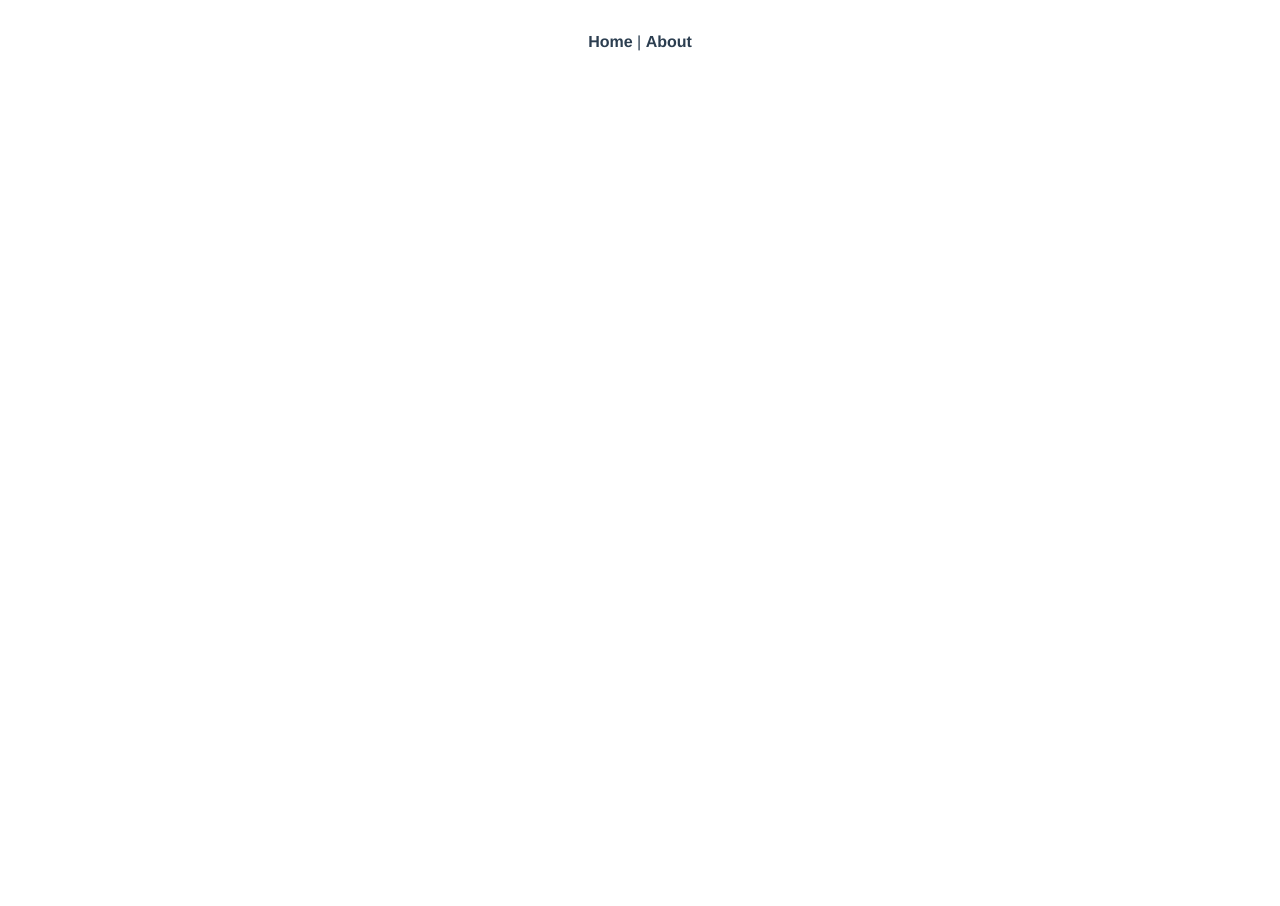
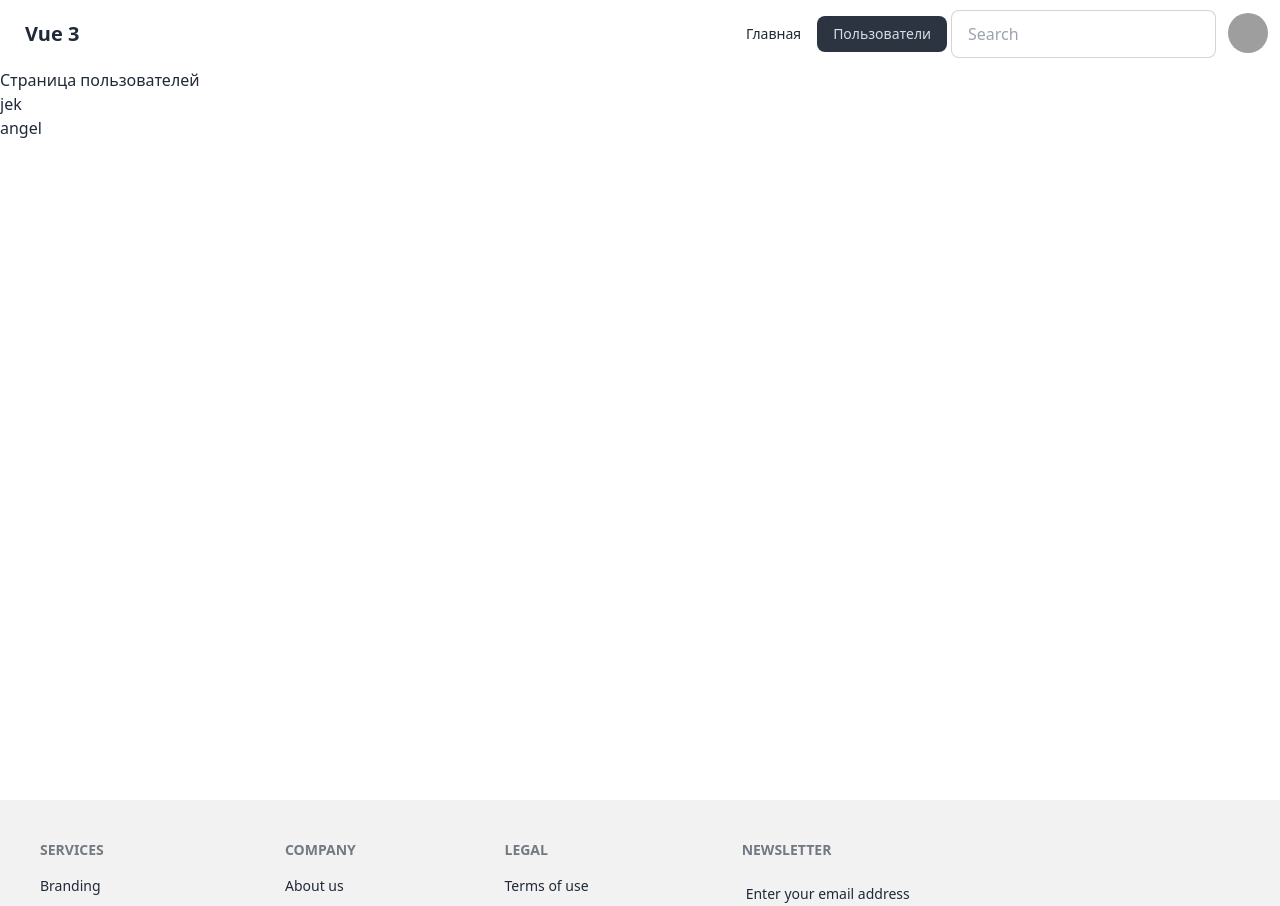
Before and after one commit to EvgenyChernov/vue-yt, a Vue app: page /users in a window 1280 px wide. Before the commit this address had no page. Shown: the top 906 px of the page. Before the commit the page ends 800 px from the top, so only its background shows below. Built offline with nearby package versions, Linux system fonts and the light colour scheme; grey boxes are pictures that could not be loaded.

Commit message:
подключил pinia простая верстка

```diff
--- a/package.json
+++ b/package.json
@@ -9,6 +9,7 @@
   "dependencies": {
     "autoprefixer": "^10",
     "core-js": "^3.8.3",
+    "pinia": "^2.2.4",
     "postcss": "^8",
     "vue": "^3.2.13",
     "vue-router": "^4.0.3"
--- a/public/index.html
+++ b/public/index.html
@@ -11,7 +11,8 @@
     <noscript>
       <strong>We're sorry but <%= htmlWebpackPlugin.options.title %> doesn't work properly without JavaScript enabled. Please enable it to continue.</strong>
     </noscript>
-    <div id="app"></div>
+    <div id="app" class="bg-base-100"></div>
     <!-- built files will be auto injected -->
   </body>
 </html>
+14.00
--- a/src/App.vue
+++ b/src/App.vue
@@ -1,30 +1,97 @@
 <template>
-  <nav>
-    <router-link to="/">Home</router-link> |
-    <router-link to="/about">About</router-link>
-  </nav>
-  <router-view/>
+  <div class="container mx-auto ">
+    <div class="min-h-screen">
+      <header class="header">
+        <div class="navbar bg-base-100">
+          <div class="flex-1">
+            <router-link :to="{ name: 'home' }" class="btn btn-ghost text-xl">Vue 3</router-link>
+          </div>
+          <div class="navbar-center hidden lg:flex">
+            <ul class="menu menu-horizontal px-1">
+              <li>
+                <router-link :to="{ name: 'home' }">Главная</router-link>
+              </li>
+              <li>
+                <router-link :to="{ name: 'users' }">Пользователи</router-link>
+              </li>
+            </ul>
+          </div>
+          <div class="flex-none gap-2">
+            <div class="form-control">
+              <input type="text" placeholder="Search" class="input input-bordered w-24 md:w-auto"/>
+            </div>
+            <div class="dropdown dropdown-end">
+              <div tabindex="0" role="button" class="btn btn-ghost btn-circle avatar">
+                <div class="w-10 rounded-full">
+                  <img
+                      alt="Tailwind CSS Navbar component"
+                      src="https://img.daisyui.com/images/stock/photo-1534528741775-53994a69daeb.webp"/>
+                </div>
+              </div>
+              <ul
+                  tabindex="0"
+                  class="menu menu-sm dropdown-content bg-base-100 rounded-box z-[1] mt-3 w-52 p-2 shadow">
+                <li>
+                  <a class="justify-between">
+                    Profile
+                    <span class="badge">New</span>
+                  </a>
+                </li>
+                <li><a>Settings</a></li>
+                <li><a>Logout</a></li>
+              </ul>
+            </div>
+          </div>
+        </div>
+      </header>
+      <div class="">
+        <router-view/>
+      </div>
+    </div>
+    <footer class="footer bg-base-200 text-base-content p-10">
+      <nav>
+        <h6 class="footer-title">Services</h6>
+        <a class="link link-hover">Branding</a>
+        <a class="link link-hover">Design</a>
+        <a class="link link-hover">Marketing</a>
+        <a class="link link-hover">Advertisement</a>
+      </nav>
+      <nav>
+        <h6 class="footer-title">Company</h6>
+        <a class="link link-hover">About us</a>
+        <a class="link link-hover">Contact</a>
+        <a class="link link-hover">Jobs</a>
+        <a class="link link-hover">Press kit</a>
+      </nav>
+      <nav>
+        <h6 class="footer-title">Legal</h6>
+        <a class="link link-hover">Terms of use</a>
+        <a class="link link-hover">Privacy policy</a>
+        <a class="link link-hover">Cookie policy</a>
+      </nav>
+      <form>
+        <h6 class="footer-title">Newsletter</h6>
+        <fieldset class="form-control w-80">
+          <label class="label">
+            <span class="label-text">Enter your email address</span>
+          </label>
+          <div class="join">
+            <input
+                type="text"
+                placeholder="username@site.com"
+                class="input input-bordered join-item"/>
+            <button class="btn btn-primary join-item">Subscribe</button>
+          </div>
+        </fieldset>
+      </form>
+    </footer>
+  </div>
 </template>
 
-<style>
-#app {
-  font-family: Avenir, Helvetica, Arial, sans-serif;
-  -webkit-font-smoothing: antialiased;
-  -moz-osx-font-smoothing: grayscale;
-  text-align: center;
-  color: #2c3e50;
-}
+<script setup lang="ts">
 
-nav {
-  padding: 30px;
-}
+</script>
 
-nav a {
-  font-weight: bold;
-  color: #2c3e50;
-}
+<style scoped>
 
-nav a.router-link-exact-active {
-  color: #42b983;
-}
 </style>
--- a/src/main.ts
+++ b/src/main.ts
@@ -1,6 +1,11 @@
-import { createApp } from 'vue'
+import {createApp} from 'vue'
+import {createPinia} from 'pinia'
 import App from './App.vue'
 import router from './router'
 import './assets/tailwind.css'
 
-createApp(App).use(router).mount('#app')
+const pinia = createPinia()
+createApp(App)
+  .use(pinia)
+  .use(router)
+  .mount('#app')
--- a/src/router/index.ts
+++ b/src/router/index.ts
@@ -8,18 +8,17 @@ const routes: Array<RouteRecordRaw> = [
     component: HomeView
   },
   {
-    path: '/about',
-    name: 'about',
-    // route level code-splitting
-    // this generates a separate chunk (about.[hash].js) for this route
-    // which is lazy-loaded when the route is visited.
-    component: () => import(/* webpackChunkName: "about" */ '../views/AboutView.vue')
+    path: '/users',
+    name: 'users',
+    component: () => import('../views/UsersView.vue')
   }
 ]
 
 const router = createRouter({
   history: createWebHistory(process.env.BASE_URL),
-  routes
+  routes,
+  linkActiveClass: 'active',
+  linkExactActiveClass: 'exact-active',
 })
 
 export default router
--- /dev/null
+++ b/src/store/index.ts
@@ -0,0 +1,6 @@
+import {createPinia} from "pinia";
+import {useUserStore} from "@/store/userStore";
+
+const pinia = createPinia();
+export {useUserStore};
+export default pinia;
--- /dev/null
+++ b/src/store/userStore.ts
@@ -0,0 +1,11 @@
+import { Ref, ref } from "vue";
+import { defineStore } from "pinia";
+
+export const useUserStore = defineStore('userStore', () => {
+  const users: Ref<any[]> = ref([
+    { name: 'jek' },
+    { name: 'angel' }
+  ]);
+
+  return { users };
+});
--- a/src/views/HomeView.vue
+++ b/src/views/HomeView.vue
@@ -1,18 +1,13 @@
 <template>
-  <div class="home">
-    <img alt="Vue logo" src="../assets/logo.png">
-    <HelloWorld msg="Welcome to Your Vue.js + TypeScript App"/>
+  <div>
+    Домашняя страница
   </div>
 </template>
 
-<script lang="ts">
-import { defineComponent } from 'vue';
-import HelloWorld from '@/components/HelloWorld.vue'; // @ is an alias to /src
+<script setup lang="ts">
 
-export default defineComponent({
-  name: 'HomeView',
-  components: {
-    HelloWorld,
-  },
-});
 </script>
+
+<style scoped>
+
+</style>
--- /dev/null
+++ b/src/views/UsersView.vue
@@ -0,0 +1,18 @@
+<template>
+  <div>
+    Страница пользователей
+    <div v-for="user in userStore.users" :key="user.name" class="">
+      {{user.name}}
+    </div>
+  </div>
+</template>
+
+<script setup lang="ts">
+import {useUserStore} from "@/store";
+const userStore = useUserStore();
+
+</script>
+
+<style scoped>
+
+</style>
```
Also changed, not shown: 1 other file (tests, documents, lock files or other folders).
